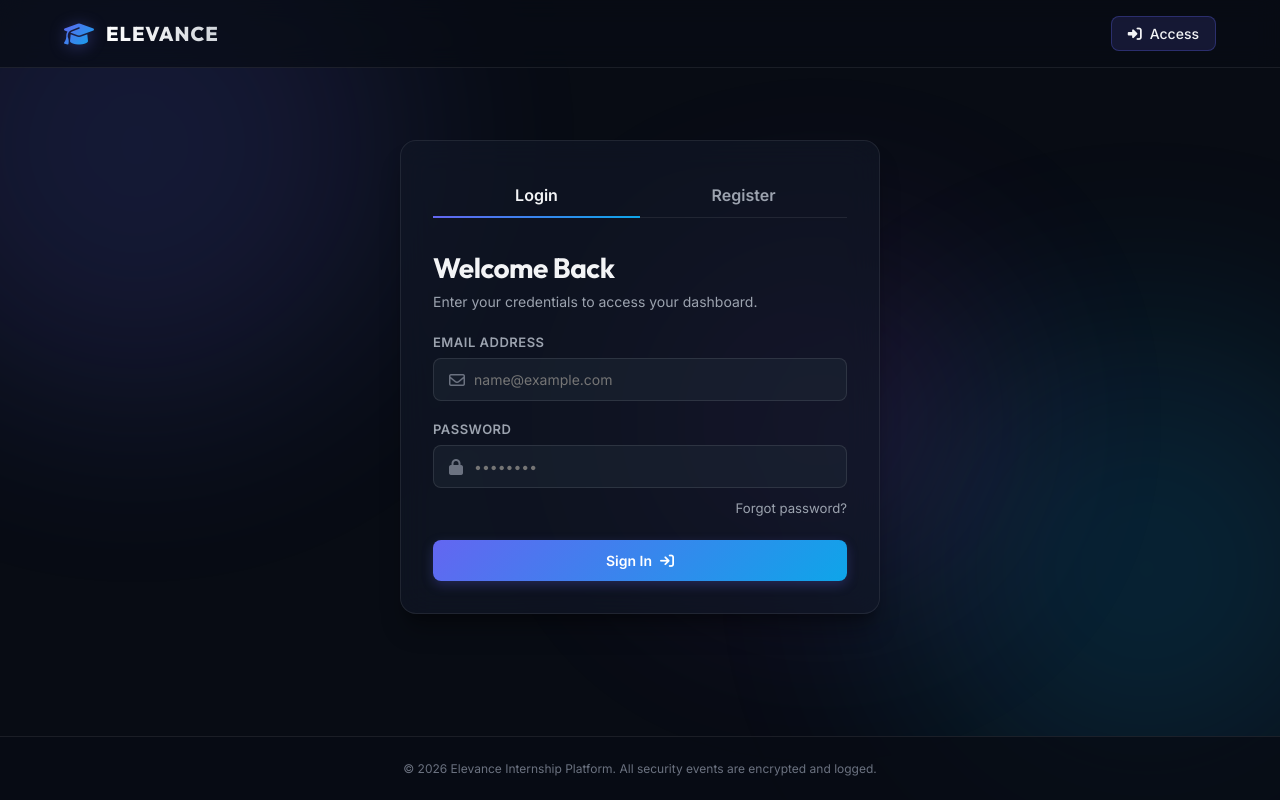
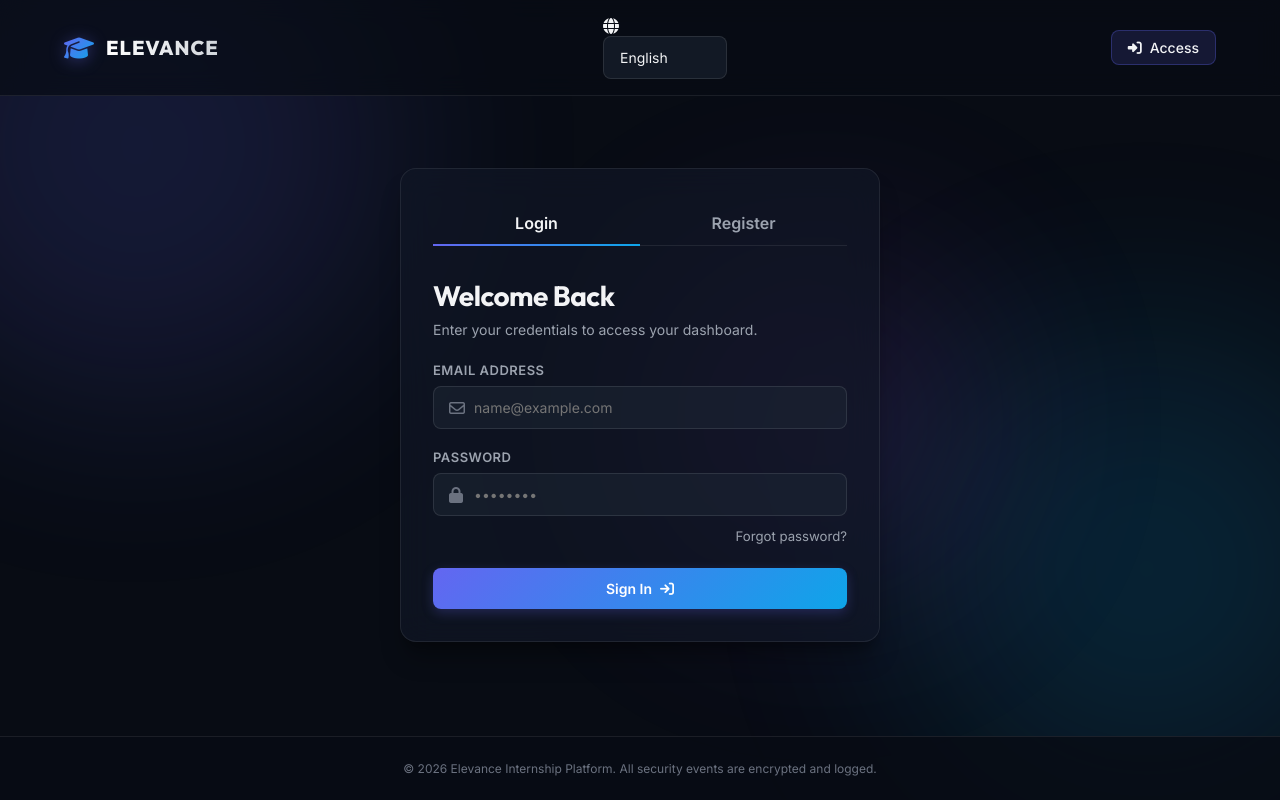
Before and after one commit to saisaran2116/elevance, a website: page public/index.html in a window 1280 px wide. Drawn offline with Linux system fonts and the light colour scheme; no server answers; a script that the page names is missing.

Commit message:
feat(i18n): insert language selector dropdown in index.html header

```diff
--- a/public/index.html
+++ b/public/index.html
@@ -27,6 +27,17 @@
       <div class="logo">
         <i class="fa-solid fa-graduation-cap logo-icon"></i>
         <span class="logo-text">ELEVANCE</span>
+      </div>
+      <div class="language-selector-container">
+        <i class="fa-solid fa-globe language-icon"></i>
+        <select class="language-select-dropdown">
+          <option value="en">English</option>
+          <option value="es">Español</option>
+          <option value="hi">हिन्दी</option>
+          <option value="pt">Português</option>
+          <option value="zh">中文</option>
+          <option value="fr">Français</option>
+        </select>
       </div>
       <nav class="app-nav">
         <button id="nav-btn-auth" class="nav-link active" onclick="switchTab('auth')">
```
